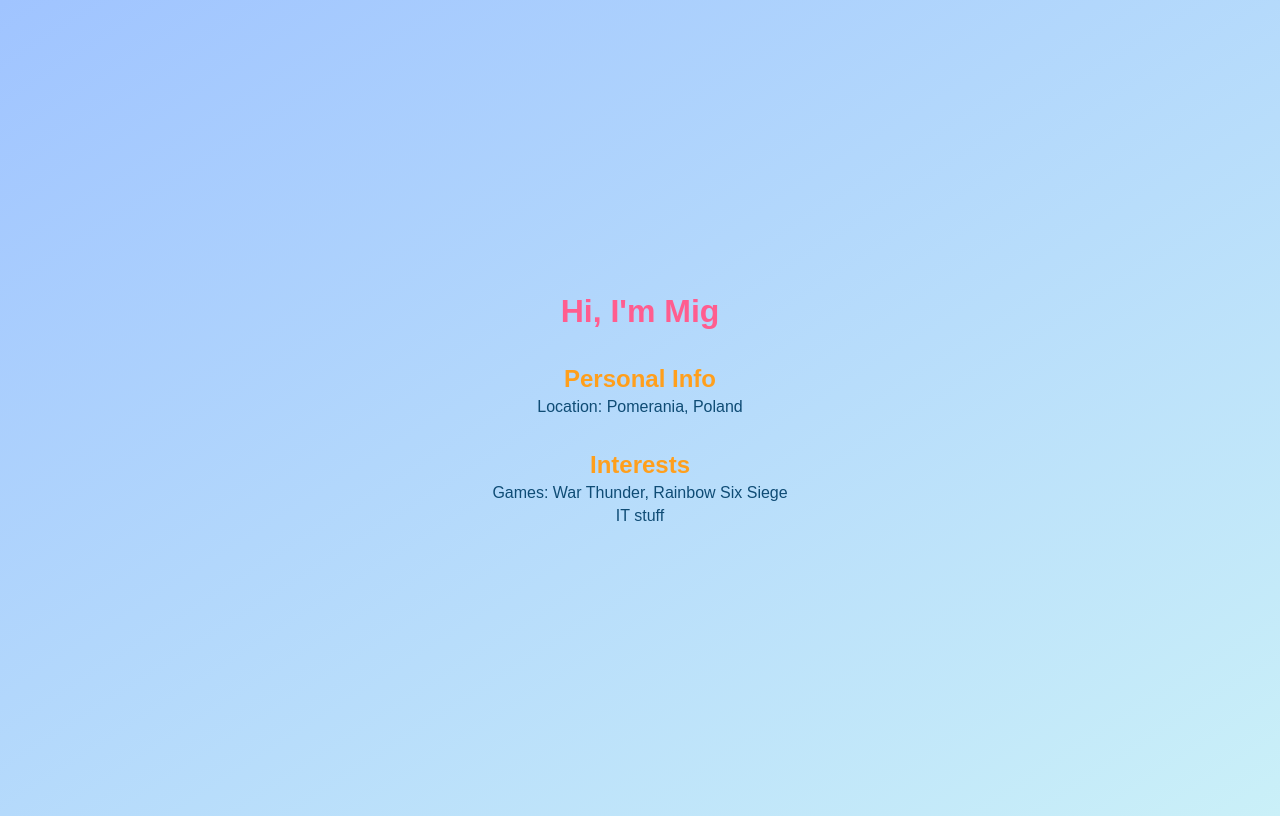
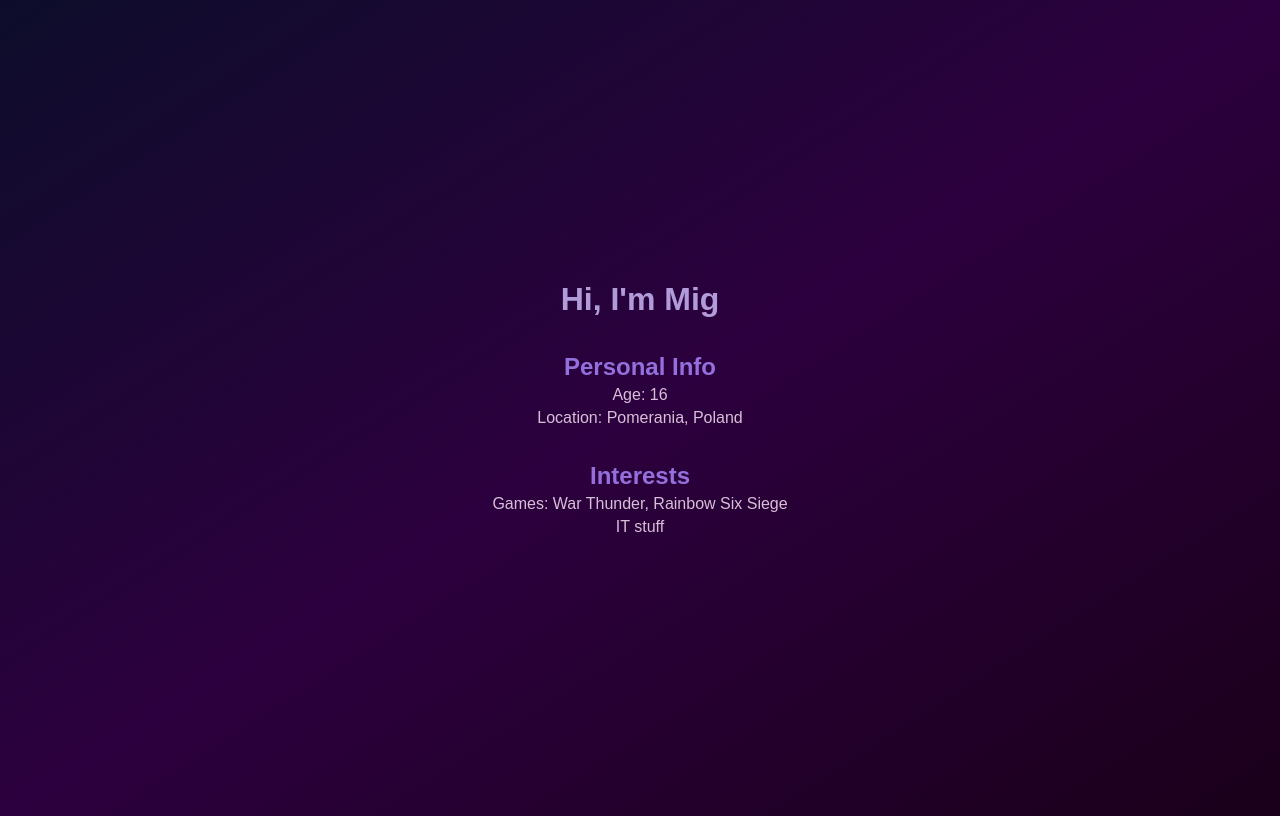
Before and after one commit to Mig-23ML/mig-23ml, a plain HTML site: page index.html in a window 1280 px wide. Drawn offline with Linux system fonts and the light colour scheme.

Commit message:
Update index.html

```diff
--- a/index.html
+++ b/index.html
@@ -7,8 +7,8 @@
     <style>
         body {
             font-family: Arial, sans-serif;
-            background: linear-gradient(to bottom right, #a0c4ff, #caf0f8);
-            color: #1b262c;
+            background: linear-gradient(to bottom right, #0d0d2b, #2c003e, #1a001a);
+            color: #c0c0ff;
             display: flex;
             flex-direction: column;
             align-items: center;
@@ -18,15 +18,15 @@
         }
         h1 {
             margin-bottom: 20px;
-            color: #ff5d8f;
+            color: #b19cd9;
         }
         h2 {
             margin: 15px 0 5px 0;
-            color: #ff9f1c;
+            color: #9370db;
         }
         p {
             margin: 5px 0;
-            color: #0f4c75;
+            color: #d8bfd8;
         }
         .section {
             margin-bottom: 15px;
@@ -37,6 +37,7 @@
     <h1>Hi, I'm Mig</h1>
     <div class="section">
         <h2>Personal Info</h2>
+        <p>Age: 16</p>
         <p>Location: Pomerania, Poland</p>
     </div>
     <div class="section">
```
